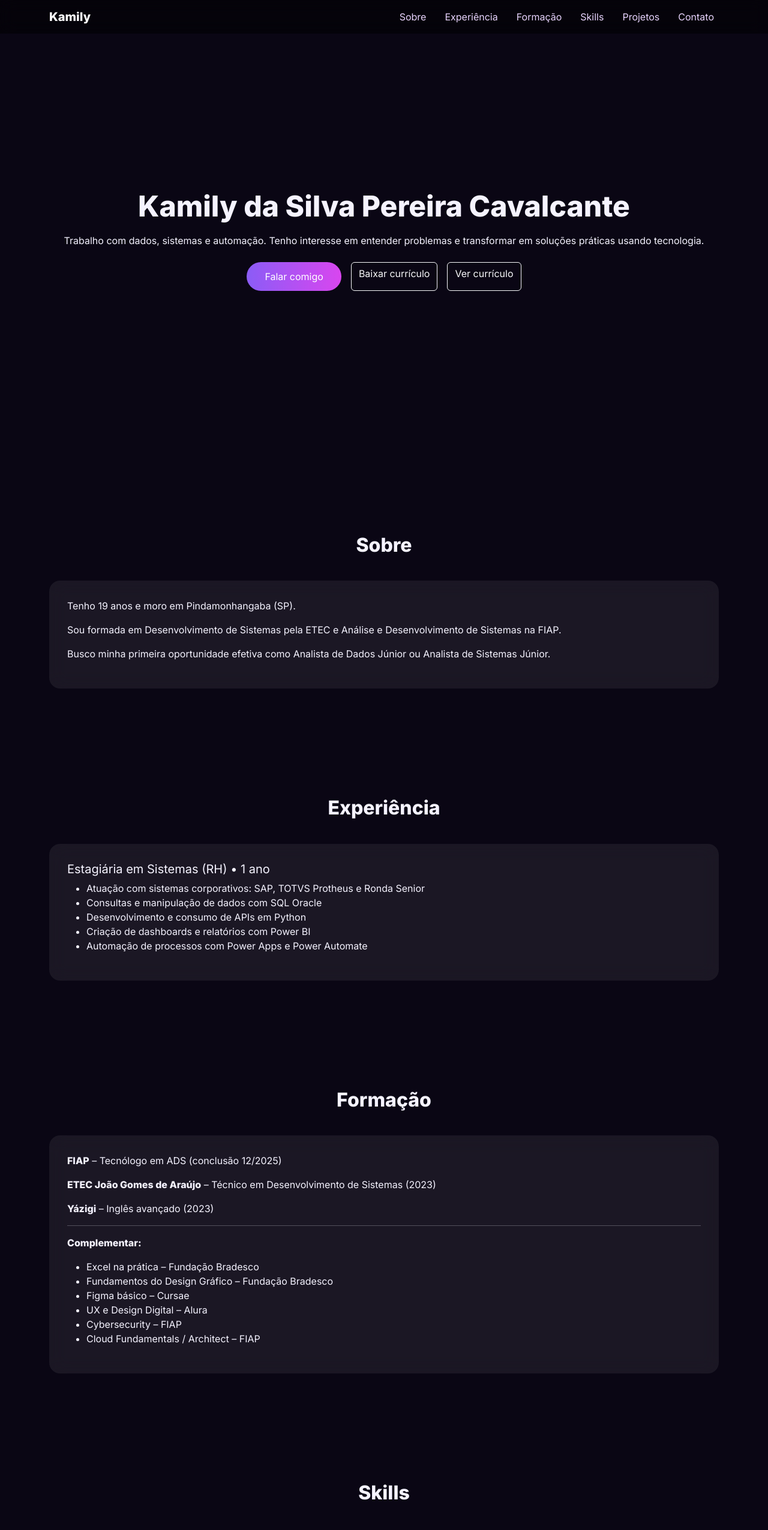
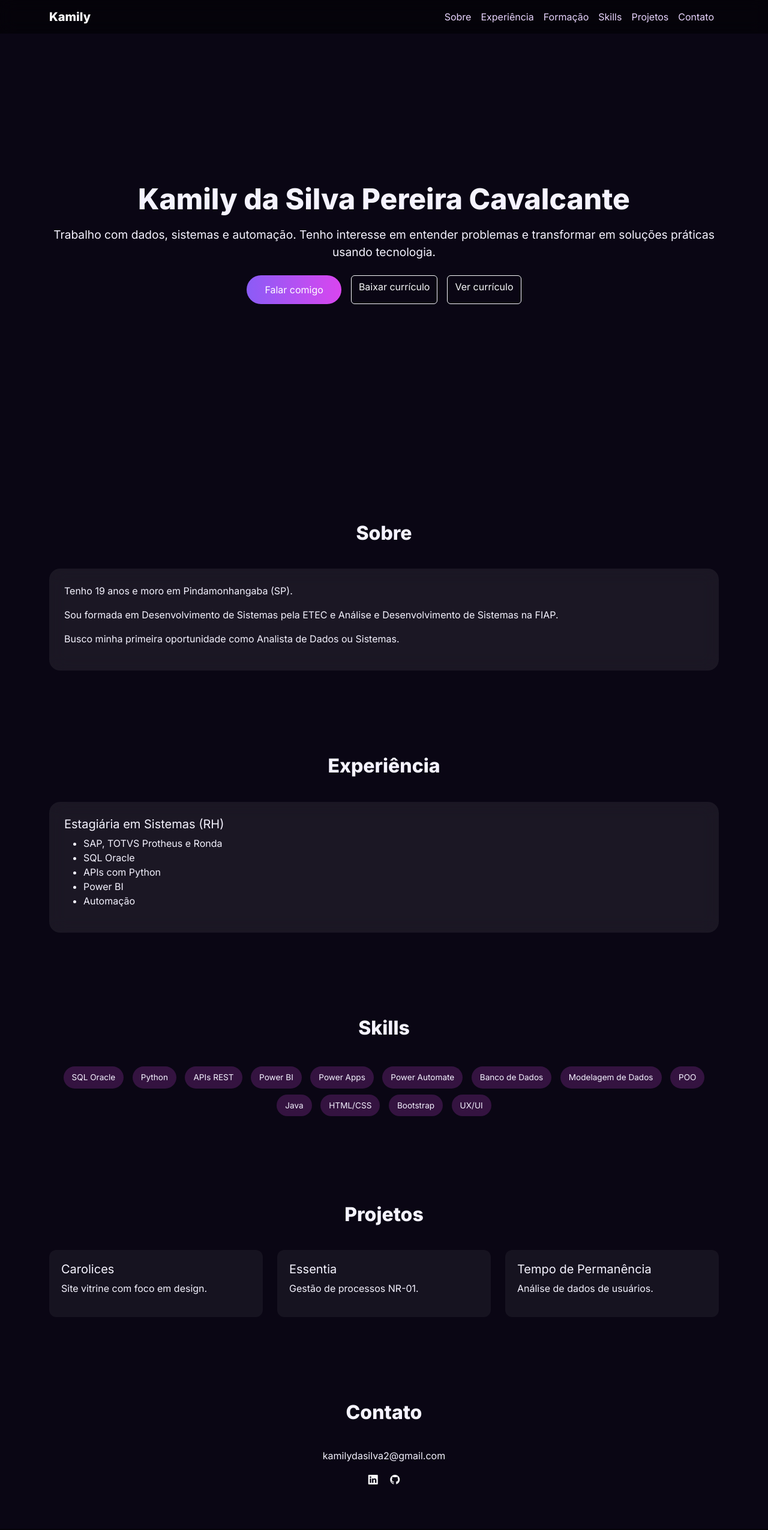
Before and after one commit to codesmily/portfolio, a plain HTML site: page index.html in a window 1280 px wide. Shown: the top 2551 px of the page at 60% size. Drawn offline with nearby package versions, Linux system fonts and the light colour scheme.

Commit message:
Update index.html

```diff
--- a/index.html
+++ b/index.html
@@ -36,7 +36,6 @@
 
     .nav-link {
       color: #e9d5ff;
-      margin-left: 15px;
       position: relative;
     }
 
@@ -60,9 +59,17 @@
       display: flex;
       align-items: center;
       text-align: center;
+      padding-top: 80px;
     }
 
-    .hero h1 { font-size: 3rem; font-weight: 800; }
+    .hero h1 {
+      font-weight: 800;
+      font-size: clamp(1.8rem, 5vw, 3rem);
+    }
+
+    .hero p {
+      font-size: clamp(0.9rem, 2.5vw, 1.2rem);
+    }
 
     .btn-main {
       background: linear-gradient(90deg, var(--purple), var(--pink));
@@ -72,7 +79,7 @@
       color: white;
     }
 
-    section { padding: 90px 0; }
+    section { padding: 70px 0; }
 
     .title {
       text-align: center;
@@ -83,7 +90,7 @@
     .glass {
       background: rgba(255,255,255,0.07);
       border-radius: 18px;
-      padding: 30px;
+      padding: 25px;
       backdrop-filter: blur(15px);
     }
 
@@ -111,6 +118,22 @@
       padding: 20px;
       background: #05030a;
     }
+
+    /* Mobile ajustes */
+    @media (max-width: 768px) {
+      .navbar-nav {
+        text-align: center;
+        gap: 10px;
+      }
+
+      .hero {
+        padding-top: 100px;
+      }
+
+      .glass {
+        padding: 20px;
+      }
+    }
   </style>
 </head>
 
@@ -120,7 +143,12 @@
   <div class="container">
     <span class="navbar-brand text-white fw-bold">Kamily</span>
 
-    <div class="collapse navbar-collapse show">
+    <!-- botão mobile -->
+    <button class="navbar-toggler text-white border-0" type="button" data-bs-toggle="collapse" data-bs-target="#menu">
+      <i class="bi bi-list fs-1 text-white"></i>
+    </button>
+
+    <div class="collapse navbar-collapse" id="menu">
       <ul class="navbar-nav ms-auto">
         <li><a class="nav-link" href="#sobre">Sobre</a></li>
         <li><a class="nav-link" href="#experiencia">Experiência</a></li>
@@ -142,19 +170,9 @@
     </p>
 
     <div class="mt-4 d-flex justify-content-center flex-wrap gap-3">
-
-      <a href="#contato" class="btn btn-main">
-        Falar comigo
-      </a>
-
-      <a href="curriculo-kamily.pdf" download class="btn btn-outline-light">
-        Baixar currículo
-      </a>
-
-      <a href="curriculo-kamily.pdf" target="_blank" class="btn btn-outline-light">
-        Ver currículo
-      </a>
-
+      <a href="#contato" class="btn btn-main">Falar comigo</a>
+      <a href="curriculo-kamily.pdf" download class="btn btn-outline-light">Baixar currículo</a>
+      <a href="curriculo-kamily.pdf" target="_blank" class="btn btn-outline-light">Ver currículo</a>
     </div>
   </div>
 </section>
@@ -165,7 +183,7 @@
     <div class="glass">
       <p>Tenho 19 anos e moro em Pindamonhangaba (SP).</p>
       <p>Sou formada em Desenvolvimento de Sistemas pela ETEC e Análise e Desenvolvimento de Sistemas na FIAP.</p>
-      <p>Busco minha primeira oportunidade efetiva como Analista de Dados Júnior ou Analista de Sistemas Júnior.</p>
+      <p>Busco minha primeira oportunidade como Analista de Dados ou Sistemas.</p>
     </div>
   </div>
 </section>
@@ -174,36 +192,13 @@
   <div class="container">
     <h2 class="title">Experiência</h2>
     <div class="glass">
-      <h5>Estagiária em Sistemas (RH) • 1 ano</h5>
+      <h5>Estagiária em Sistemas (RH)</h5>
       <ul>
-        <li>Atuação com sistemas corporativos: SAP, TOTVS Protheus e Ronda Senior</li>
-        <li>Consultas e manipulação de dados com SQL Oracle</li>
-        <li>Desenvolvimento e consumo de APIs em Python</li>
-        <li>Criação de dashboards e relatórios com Power BI</li>
-        <li>Automação de processos com Power Apps e Power Automate</li>
-      </ul>
-    </div>
-  </div>
-</section>
-
-<section id="formacao">
-  <div class="container">
-    <h2 class="title">Formação</h2>
-    <div class="glass">
-      <p><strong>FIAP</strong> – Tecnólogo em ADS (conclusão 12/2025)</p>
-      <p><strong>ETEC João Gomes de Araújo</strong> – Técnico em Desenvolvimento de Sistemas (2023)</p>
-      <p><strong>Yázigi</strong> – Inglês avançado (2023)</p>
-
-      <hr>
-
-      <p><strong>Complementar:</strong></p>
-      <ul>
-        <li>Excel na prática – Fundação Bradesco</li>
-        <li>Fundamentos do Design Gráfico – Fundação Bradesco</li>
-        <li>Figma básico – Cursae</li>
-        <li>UX e Design Digital – Alura</li>
-        <li>Cybersecurity – FIAP</li>
-        <li>Cloud Fundamentals / Architect – FIAP</li>
+        <li>SAP, TOTVS Protheus e Ronda</li>
+        <li>SQL Oracle</li>
+        <li>APIs com Python</li>
+        <li>Power BI</li>
+        <li>Automação</li>
       </ul>
     </div>
   </div>
@@ -234,28 +229,26 @@
     <h2 class="title">Projetos</h2>
 
     <div class="row g-4">
-
-      <div class="col-md-4">
+      <div class="col-12 col-md-6 col-lg-4">
         <div class="project">
           <h5>Carolices</h5>
-          <p>Site vitrine desenvolvido como TCC, com foco em design e experiência do usuário.</p>
+          <p>Site vitrine com foco em design.</p>
         </div>
       </div>
 
-      <div class="col-md-4">
+      <div class="col-12 col-md-6 col-lg-4">
         <div class="project">
           <h5>Essentia</h5>
-          <p>Aplicativo voltado à adequação de empresas à NR-01, com foco em gestão e organização de processos.</p>
+          <p>Gestão de processos NR-01.</p>
         </div>
       </div>
 
-      <div class="col-md-4">
+      <div class="col-12 col-md-6 col-lg-4">
         <div class="project">
           <h5>Tempo de Permanência</h5>
-          <p>Projeto focado em análise de dados e tempo de permanência de usuários em ambientes.</p>
+          <p>Análise de dados de usuários.</p>
         </div>
       </div>
-
     </div>
   </div>
 </section>
@@ -265,12 +258,10 @@
     <h2 class="title">Contato</h2>
 
     <p>kamilydasilva2@gmail.com</p>
-    <p>(12) 99643-1055</p>
-    <p>(12) 98806-1289</p>
 
     <div>
-      <a href="#" class="text-light me-3"><i class="bi bi-linkedin"></i></a>
-      <a href="#" class="text-light"><i class="bi bi-github"></i></a>
+      <a href="www.linkedin.com/in/kamily-silva-code" class="text-light me-3"><i class="bi bi-linkedin"></i></a>
+      <a href="https://github.com/codesmily" class="text-light"><i class="bi bi-github"></i></a>
     </div>
   </div>
 </section>
@@ -279,32 +270,13 @@
   <p>© 2026 Kamily</p>
 </footer>
 
+<script src="https://cdn.jsdelivr.net/npm/bootstrap@5.3.2/dist/js/bootstrap.bundle.min.js"></script>
+
 <script>
   const navbar = document.querySelector('.navbar');
   window.addEventListener('scroll', () => {
     navbar.classList.toggle('scrolled', window.scrollY > 50);
   });
-
-  const sections = document.querySelectorAll("section");
-  const navLinks = document.querySelectorAll(".nav-link");
-
-  window.addEventListener("scroll", () => {
-    let current = "";
-
-    sections.forEach(section => {
-      const sectionTop = section.offsetTop;
-      if (scrollY >= sectionTop - 120) {
-        current = section.getAttribute("id");
-      }
-    });
-
-    navLinks.forEach(link => {
-      link.classList.remove("active");
-      if (link.getAttribute("href") === "#" + current) {
-        link.classList.add("active");
-      }
-    });
-  });
 </script>
 
 </body>
```
